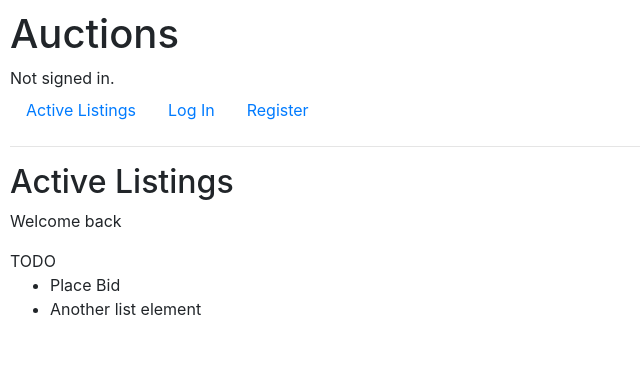
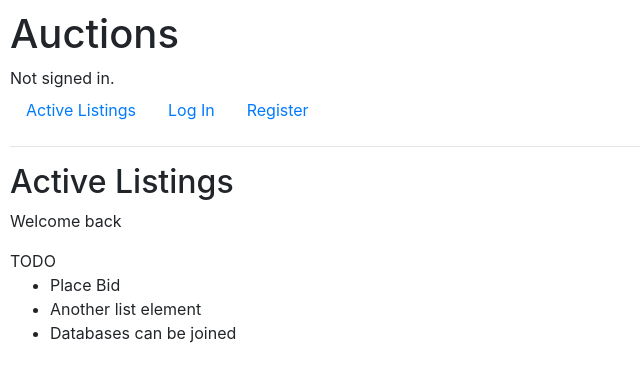
Before and after one commit to Marwanishere/commerce, a Django app: page / in a window 1280 px wide. Shown: the top 382 px of the page, without its empty margins (0-640 px from the left). Run offline with Django 3.2, Linux system fonts and the light colour scheme; some libraries are stand-ins or nearby versions.

Commit message:
sequel note added to list

```diff
--- a/auctions/templates/auctions/index.html
+++ b/auctions/templates/auctions/index.html
@@ -11,6 +11,7 @@
             Place Bid
         </li>
         <li> Another list element</li>
+	<li> Databases can be joined </li>
     </ul>
 
 {% endblock %}
```
